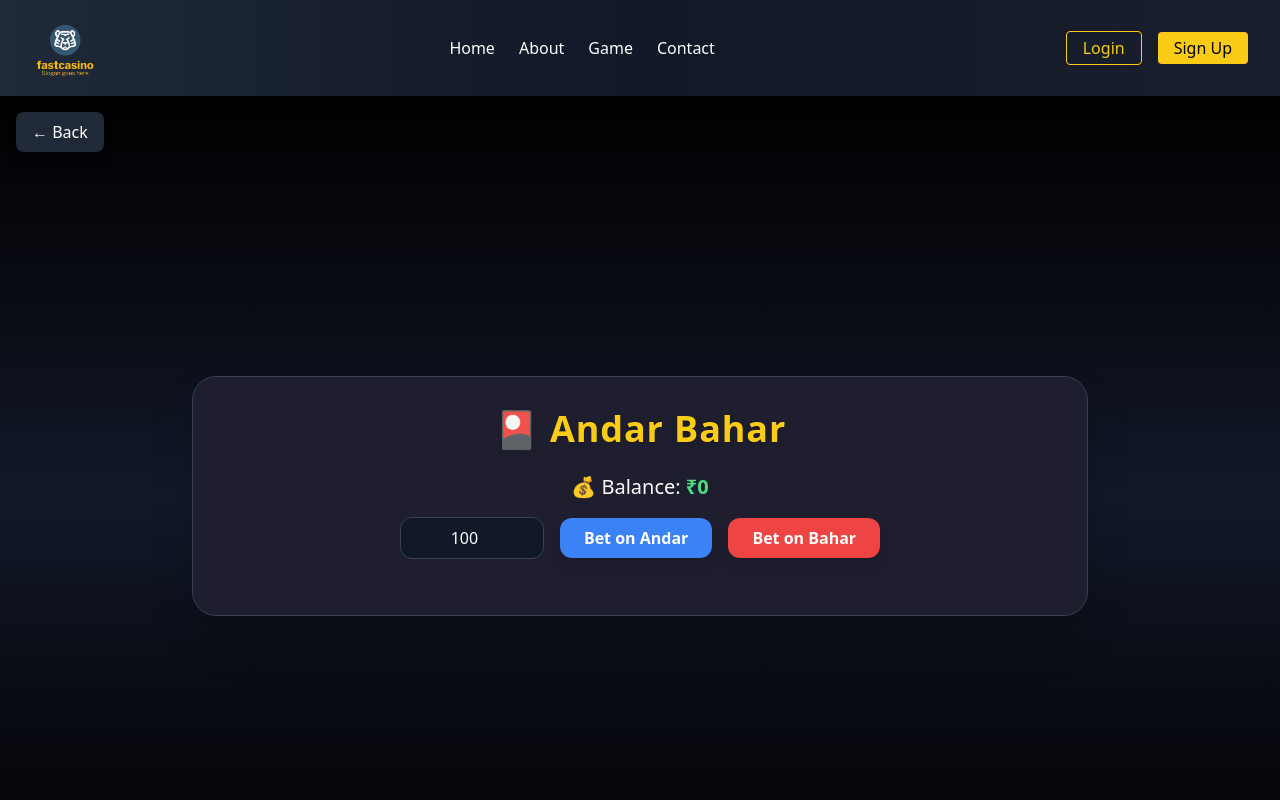
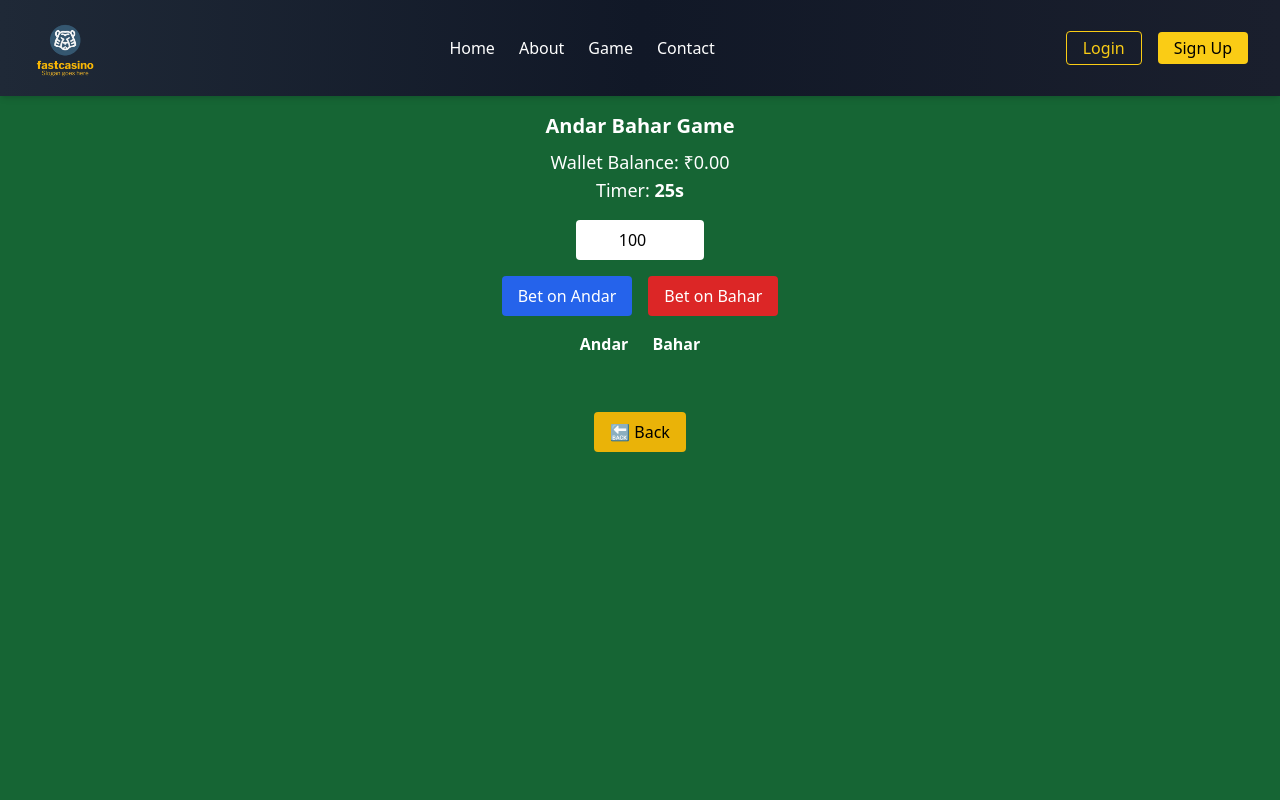
Before and after one commit to vivekkumar000001/frontend, a React (Create React App) app: page /andarbahar in a window 1280 px wide. Shown: the top 800 px of the page. Built offline with nearby package versions, Linux system fonts and the light colour scheme.

Commit message:
Update AndarBahar.jsx

```diff
--- a/src/components/AndarBahar.jsx
+++ b/src/components/AndarBahar.jsx
@@ -1,235 +1,194 @@
-import React, { useState, useEffect } from 'react';
-import { useNavigate } from 'react-router-dom'; // 🔥 Back navigation
+import React, { useState, useEffect } from "react";
+import { useNavigate } from "react-router-dom";
 
-const AndarBahar = () => {
-  const navigate = useNavigate(); // 🔥 Hook for back navigation
+const suits = ["♠", "♥", "♦", "♣"];
+const values = ["A", "2", "3", "4", "5", "6", "7", "8", "9", "10", "J", "Q", "K"];
 
-  const [selectedOption, setSelectedOption] = useState(null);
+const getRandomCard = () => {
+  const suit = suits[Math.floor(Math.random() * suits.length)];
+  const value = values[Math.floor(Math.random() * values.length)];
+  return `${value} ${suit}`;
+};
+
+const AndarBaharGame = () => {
+  const navigate = useNavigate();
+  const [wallet, setWallet] = useState(0);
   const [betAmount, setBetAmount] = useState(100);
-  const [balance, setBalance] = useState(0);
-  const [gameState, setGameState] = useState('idle');
-  const [gameResult, setGameResult] = useState(null);
+  const [centerCard, setCenterCard] = useState(null);
   const [andarCards, setAndarCards] = useState([]);
   const [baharCards, setBaharCards] = useState([]);
-  const [message, setMessage] = useState('');
-  const [showWinAnimation, setShowWinAnimation] = useState(false);
+  const [resultMessage, setResultMessage] = useState("");
+  const [timer, setTimer] = useState(30);
+  const [selectedSide, setSelectedSide] = useState(null);
+  const [isDealing, setIsDealing] = useState(false);
 
   useEffect(() => {
-    const user = JSON.parse(localStorage.getItem('user'));
-    if (user) {
-      setBalance(user.balance);
+    const countdown = setInterval(() => {
+      setTimer((prev) => {
+        if (prev <= 1) {
+          clearInterval(countdown);
+          return 0;
         }
+        return prev - 1;
+      });
+    }, 1000);
+    return () => clearInterval(countdown);
+  }, []);
+
+  useEffect(() => {
+    const user = JSON.parse(localStorage.getItem("user"));
+    if (user) setWallet(user.balance);
   }, []);
 
   const updateUserBalance = (newBalance) => {
-    const user = JSON.parse(localStorage.getItem('user'));
+    const user = JSON.parse(localStorage.getItem("user"));
+    if (!user) return;
     user.balance = newBalance;
-    localStorage.setItem('user', JSON.stringify(user));
-    setBalance(newBalance);
+    localStorage.setItem("user", JSON.stringify(user));
+    setWallet(newBalance);
 
-    fetch('https://casino-3ouz.onrender.com/api/update-balance', {
-      method: 'POST',
-      headers: { 'Content-Type': 'application/json' },
+    fetch("https://casino-3ouz.onrender.com/api/update-balance", {
+      method: "POST",
+      headers: { "Content-Type": "application/json" },
       body: JSON.stringify({ id: user.id, balance: newBalance }),
-    });
+    }).catch((err) => console.error("Balance update failed:", err));
   };
 
-  const getRandomCard = () => {
-    const values = ['A', '2', '3', '4', '5', '6', '7', '8', '9', '10', 'J', 'Q', 'K'];
-    const suits = ['♠️', '♥️', '♦️', '♣️'];
-    const value = values[Math.floor(Math.random() * values.length)];
-    const suit = suits[Math.floor(Math.random() * suits.length)];
-    return { value, suit };
-  };
+  const dealCards = async (center) => {
+    const newAndar = [];
+    const newBahar = [];
+    let matchedSide = null;
+    const centerValue = center.split(" ")[0];
 
-  const resetGame = () => {
-    setSelectedOption(null);
-    setGameState('idle');
-    setGameResult(null);
-    setAndarCards([]);
-    setBaharCards([]);
-    setMessage('');
-  };
+    for (let i = 0; i < 25; i++) {
+      await new Promise((resolve) => setTimeout(resolve, 300));
+      const card = getRandomCard();
+      const cardValue = card.split(" ")[0];
 
-  const placeBet = (option) => {
-    if (betAmount < 10 || betAmount > 10000) {
-      setMessage('⚠️ Bet must be between ₹10 and ₹10,000');
-      return;
-    }
-
-    if (betAmount > balance) {
-      setMessage('❌ Insufficient balance');
-      return;
-    }
-
-    setSelectedOption(option);
-    setGameState('dealing');
-    setMessage('');
-    const newBalance = balance - betAmount;
-    updateUserBalance(newBalance);
-
-    const centerCard = getRandomCard();
-    const andar = [];
-    const bahar = [];
-    let winner = null;
-
-    for (let i = 0; i < 20; i++) {
-      const card = getRandomCard();
       if (i % 2 === 0) {
-        andar.push(card);
-        if (card.value === centerCard.value) {
-          winner = 'andar';
+        newAndar.push(card);
+        if (cardValue === centerValue && matchedSide === null) {
+          matchedSide = "Andar";
           break;
         }
       } else {
-        bahar.push(card);
-        if (card.value === centerCard.value) {
-          winner = 'bahar';
+        newBahar.push(card);
+        if (cardValue === centerValue && matchedSide === null) {
+          matchedSide = "Bahar";
           break;
         }
       }
     }
 
-    setTimeout(() => {
-      setGameResult(winner);
-      setAndarCards(andar);
-      setBaharCards(bahar);
-      setGameState('result');
+    setAndarCards([...newAndar]);
+    setBaharCards([...newBahar]);
 
-      if (option === winner) {
-        const grossWin = betAmount * 1.9;
-        const fee = grossWin * 0.1;
-        const netWin = grossWin - fee;
-        updateUserBalance(balance - betAmount + netWin);
-        setMessage(`✅ You won ₹${netWin.toFixed(2)}`);
-        setShowWinAnimation(true);
-        setTimeout(() => setShowWinAnimation(false), 3000);
+    await new Promise((resolve) => setTimeout(resolve, 5000));
+
+    if (!matchedSide) {
+      updateUserBalance(wallet + betAmount);
+      setResultMessage("⚖️ It's a tie! Your money has been refunded.");
+    } else if (matchedSide === selectedSide) {
+      const grossWin = betAmount * 2;
+      const commission = grossWin * 0.09;
+      const netWin = grossWin - commission;
+      const newBalance = wallet + netWin;
+      updateUserBalance(newBalance);
+      setResultMessage(`✅ You won ₹${grossWin} - ₹${commission.toFixed(2)} (9% commission) = ₹${netWin.toFixed(2)}`);
     } else {
-        setMessage(`❌ You lost ₹${betAmount}`);
+      setResultMessage(`❌ You lost ₹${betAmount}`);
     }
-    }, 1500);
+
+    setIsDealing(false);
+  };
+
+  const placeBet = (side) => {
+    if (isDealing || betAmount > wallet || betAmount <= 0) return;
+    const center = getRandomCard();
+    setCenterCard(center);
+    updateUserBalance(wallet - betAmount);
+    setAndarCards([]);
+    setBaharCards([]);
+    setResultMessage("");
+    setSelectedSide(side);
+    setIsDealing(true);
+    dealCards(center);
   };
 
   return (
-    <div className="min-h-screen bg-gradient-to-b from-black via-gray-900 to-black text-white flex flex-col items-center justify-center px-4 py-12 relative overflow-hidden">
+    <div className="bg-green-800 min-h-screen text-white flex flex-col items-center p-4">
+      <div className="text-xl font-bold mb-2">Andar Bahar Game</div>
+      <div className="text-lg">Wallet Balance: ₹{wallet.toFixed(2)}</div>
+      <div className="text-lg mb-4">Timer: <strong>{timer}s</strong></div>
 
-      {/* 🔙 Back Button */}
-      <button
-        onClick={() => navigate(-1)}
-        className="absolute top-4 left-4 bg-gray-800 hover:bg-gray-700 text-white px-4 py-2 rounded-lg shadow-lg z-20"
-      >
-        ← Back
-      </button>
-
-      {/* 🎉 Win Emoji Animation */}
-      {showWinAnimation && (
-        <div className="fixed inset-0 flex items-center justify-center z-50 pointer-events-none">
-          <div className="text-6xl animate-float text-yellow-300">
-            🥳 🎉 😍 🎊
-          </div>
-        </div>
-      )}
-
-      <div className="w-full max-w-4xl bg-[#1e1e2f] rounded-3xl shadow-2xl border border-gray-700 p-8 backdrop-blur-lg">
-        <h1 className="text-4xl font-extrabold text-center mb-6 text-yellow-400 tracking-wide drop-shadow">
-          🎴 Andar Bahar
-        </h1>
-
-        <div className="text-center text-xl mb-4">
-          💰 Balance: <span className="text-green-400 font-bold">₹{balance}</span>
-        </div>
-
-        <div className="flex flex-wrap justify-center items-center gap-4 mb-6">
       <input
         type="number"
         value={betAmount}
         onChange={(e) => setBetAmount(Number(e.target.value))}
-            min={10}
-            max={10000}
-            className="px-4 py-2 rounded-xl bg-gray-900 border border-gray-700 text-white w-36 text-center shadow-inner"
-            placeholder="Bet Amount"
+        className="p-2 rounded text-black text-center w-32 mb-4"
+        min={1}
       />
+
+      <div className="flex gap-4 mb-4">
         <button
-            onClick={() => placeBet('andar')}
-            disabled={gameState !== 'idle'}
-            className="bg-blue-500 hover:bg-blue-600 px-6 py-2 rounded-xl font-semibold shadow-lg transition duration-300 ease-in-out"
+          onClick={() => placeBet("Andar")}
+          className="bg-blue-600 px-4 py-2 rounded"
         >
           Bet on Andar
         </button>
         <button
-            onClick={() => placeBet('bahar')}
-            disabled={gameState !== 'idle'}
-            className="bg-red-500 hover:bg-red-600 px-6 py-2 rounded-xl font-semibold shadow-lg transition duration-300 ease-in-out"
+          onClick={() => placeBet("Bahar")}
+          className="bg-red-600 px-4 py-2 rounded"
         >
           Bet on Bahar
         </button>
       </div>
 
-        {message && <p className="text-center text-lg mt-2 text-yellow-300">{message}</p>}
+      {centerCard && (
+        <div className="mb-4 text-center">
+          <div className="text-lg font-semibold">Center Card</div>
+          <div className="bg-white text-black text-xl p-2 rounded w-14 mx-auto">
+            {centerCard}
+          </div>
+        </div>
+      )}
 
-        {gameState === 'result' && (
-          <>
-            <div className="mt-8">
-              <h2 className="text-center text-2xl font-bold text-green-400 mb-6 animate-pulse">
-                🎉 Result: <span className="uppercase">{gameResult}</span>
-              </h2>
-              <div className="grid grid-cols-2 gap-8">
+      <div className="flex gap-6 justify-center mb-4 w-full max-w-sm">
         <div>
-                  <h3 className="text-xl font-semibold text-center mb-2 text-blue-300">Andar</h3>
-                  <div className="flex flex-wrap justify-center gap-2">
-                    {andarCards.map((card, index) => (
-                      <div
-                        key={index}
-                        className="bg-black border border-yellow-400 px-3 py-2 rounded-md text-lg shadow-md"
-                      >
-                        {card.value}{card.suit}
+          <div className="text-center font-bold mb-2">Andar</div>
+          <div className="grid grid-cols-3 gap-2">
+            {andarCards.map((card, idx) => (
+              <div key={idx} className="bg-white text-black px-2 py-1 rounded text-center">
+                {card}
               </div>
             ))}
           </div>
         </div>
+
         <div>
-                  <h3 className="text-xl font-semibold text-center mb-2 text-red-300">Bahar</h3>
-                  <div className="flex flex-wrap justify-center gap-2">
-                    {baharCards.map((card, index) => (
-                      <div
-                        key={index}
-                        className="bg-black border border-yellow-400 px-3 py-2 rounded-md text-lg shadow-md"
-                      >
-                        {card.value}{card.suit}
+          <div className="text-center font-bold mb-2">Bahar</div>
+          <div className="grid grid-cols-3 gap-2">
+            {baharCards.map((card, idx) => (
+              <div key={idx} className="bg-white text-black px-2 py-1 rounded text-center">
+                {card}
               </div>
             ))}
           </div>
         </div>
       </div>
-            </div>
 
-            <div className="flex justify-center mt-6">
+      {resultMessage && (
+        <div className="mt-4 text-xl font-bold">{resultMessage}</div>
+      )}
+
       <button
-                onClick={resetGame}
-                className="bg-green-600 hover:bg-green-700 px-6 py-2 rounded-xl font-semibold shadow-lg"
+        onClick={() => navigate(-1)}
+        className="mt-8 bg-yellow-500 text-black px-4 py-2 rounded"
       >
-                🔁 Play Again
+        🔙 Back
       </button>
-            </div>
-          </>
-        )}
-      </div>
-
-      {/* 🎈 Float Animation CSS */}
-      <style>
-        {`
-          @keyframes float {
-            0% { transform: translateY(0) scale(1); opacity: 1; }
-            50% { transform: translateY(-40px) scale(1.1); opacity: 0.8; }
-            100% { transform: translateY(-80px) scale(0.95); opacity: 0; }
-          }
-          .animate-float {
-            animation: float 2.5s ease-in-out forwards;
-          }
-        `}
-      </style>
     </div>
   );
 };
 
-export default AndarBahar;
+export default AndarBaharGame;
```
Lines whose indentation alone changed are shown as unchanged.
